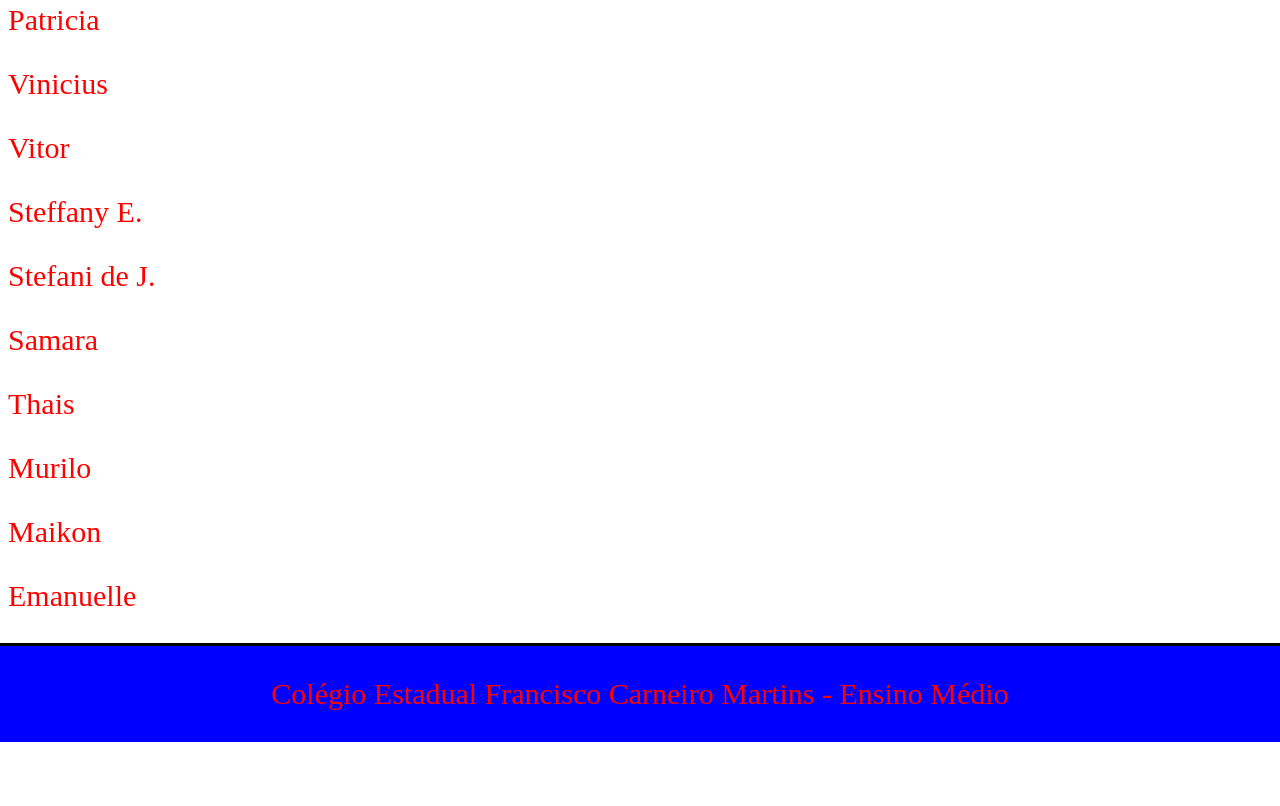
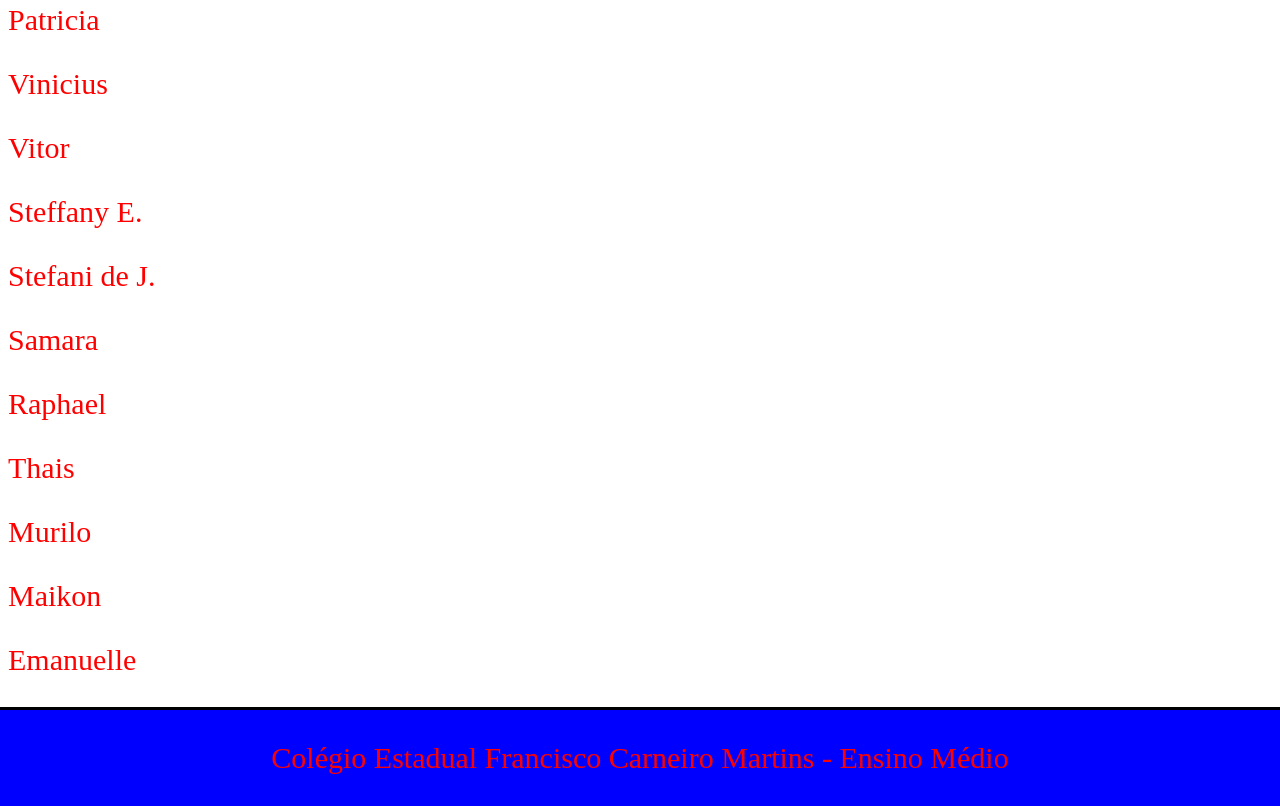
Before and after one commit to joaozinSilva/1C-NEM-CFCM-JOAO-PEDRO-SANTOS, a plain HTML site: page alunos.html in a window 1280 px wide. Shown: the part 1424-2230 px from the top of the page. Before the commit the page ends 2166 px from the top, so only its background shows below. Drawn offline with Linux system fonts and the light colour scheme.

Commit message:
Update alunos.html

```diff
--- a/alunos.html
+++ b/alunos.html
@@ -35,6 +35,7 @@
     <p>Steffany E. </p>
     <p>Stefani de J. </p>
     <p>Samara</p>
+    <p>Raphael</p>
     <p>Thais</p>
     <p>Murilo</p>
     <p>Maikon</p>
```
